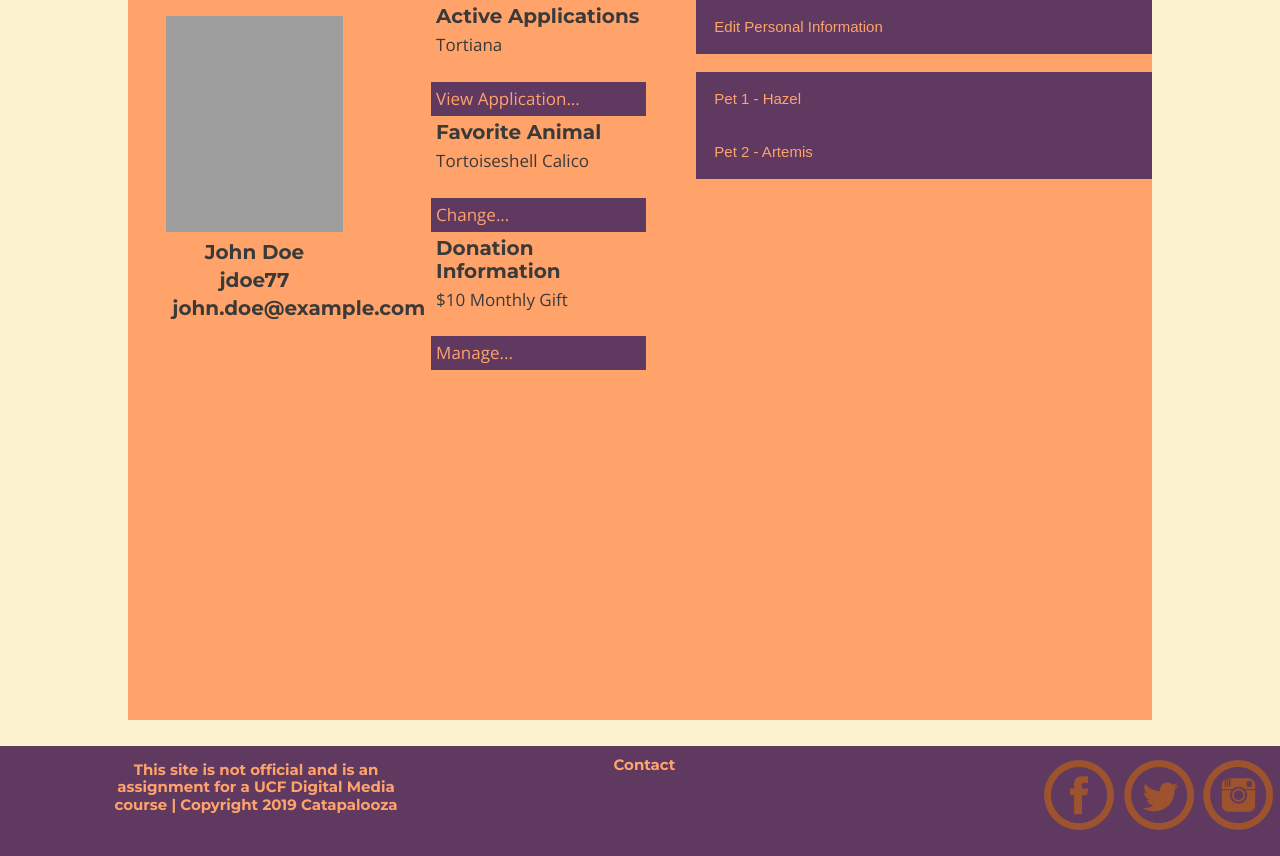
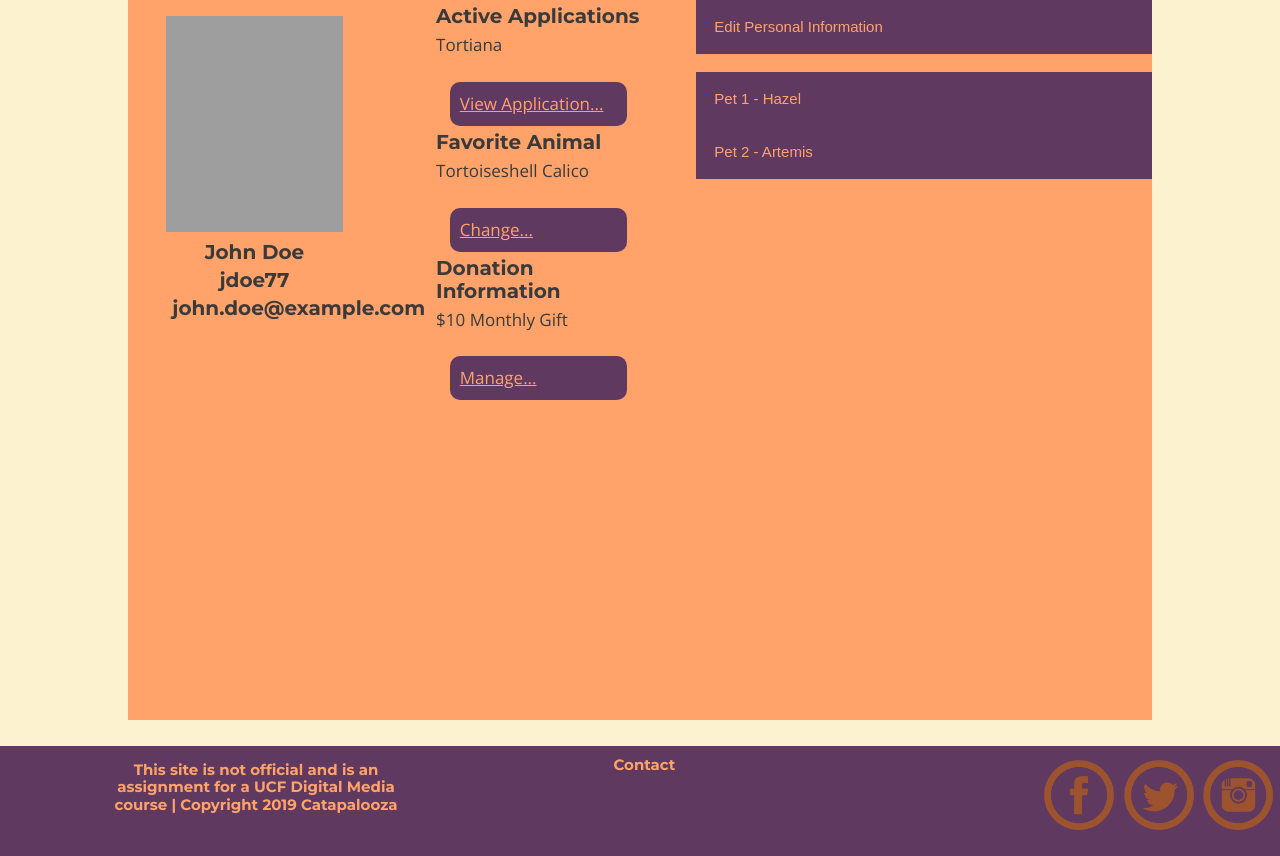
Before and after one commit to smp52/wd40-MS3, a PHP site: page /account.html in a window 1280 px wide. Shown: the part 190-1046 px from the top of the page. Run offline with PHP 8.4, Linux system fonts and the light colour scheme; some libraries are stand-ins or nearby versions; some web fonts are replaced; grey boxes are pictures that could not be loaded.

Commit message:
Update styles2.css

```diff
--- a/wd40-DS1/css/styles2.css
+++ b/wd40-DS1/css/styles2.css
@@ -778,6 +778,9 @@ input[type="textarea"] {
 
 .link {
     color: #FFA36B;
-    padding: 5px;
+    padding: 10px;
     background-color: #603960;
+    text-decoration: underline;
+    border-radius: 10px;
+    width: 50%;
 }
```
